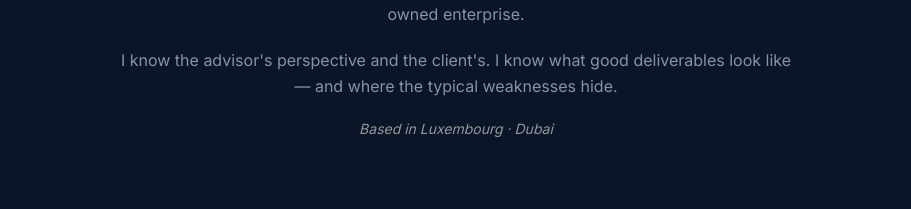
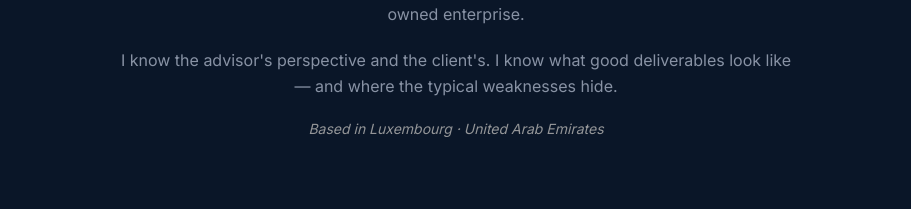
Before and after one commit to carolinejunker/jdm-advisory, a Next.js app: page /en/second-opinion in a window 1280 px wide. Shown: the part 3284-3493 px from the top of the page, without its empty margins (184-1095 px from the left). Built offline with nearby package versions, Linux system fonts and the light colour scheme; a web font is replaced by a local one.

Commit message:
Change Dubai → United Arab Emirates on Second Opinion pages

```diff
--- a/src/app/en/second-opinion/layout.tsx
+++ b/src/app/en/second-opinion/layout.tsx
@@ -3,7 +3,7 @@ import type { Metadata } from "next";
 export const metadata: Metadata = {
   title: "Your Second Opinion — Independent Reviews & Due Diligence | Jens Druckenmüller",
   description:
-    "Independent review of advisory deliverables, due diligence and internal audit. AI-augmented analysis, human judgement. Luxembourg & Dubai.",
+    "Independent review of advisory deliverables, due diligence and internal audit. AI-augmented analysis, human judgement. Luxembourg & UAE.",
   openGraph: {
     title: "Your Second Opinion — Jens Druckenmüller",
     description:
--- a/src/app/en/second-opinion/page.tsx
+++ b/src/app/en/second-opinion/page.tsx
@@ -308,7 +308,7 @@ export default function SecondOpinionPageEn() {
                 good deliverables look like — and where the typical weaknesses hide.
               </p>
               <p className="text-cream/60 text-sm italic">
-                Based in Luxembourg · Dubai
+                Based in Luxembourg · United Arab Emirates
               </p>
             </div>
           </div>
--- a/src/app/second-opinion/layout.tsx
+++ b/src/app/second-opinion/layout.tsx
@@ -3,7 +3,7 @@ import type { Metadata } from "next";
 export const metadata: Metadata = {
   title: "Your Second Opinion — Unabhängige Reviews & Due Diligence | Jens Druckenmüller",
   description:
-    "Unabhängige Prüfung von Berater-Ergebnissen, Due Diligence und Internal Audit Reviews. AI-gestützte Analyse, menschliches Urteil. Luxemburg & Dubai.",
+    "Unabhängige Prüfung von Berater-Ergebnissen, Due Diligence und Internal Audit Reviews. AI-gestützte Analyse, menschliches Urteil. Luxemburg & UAE.",
   openGraph: {
     title: "Your Second Opinion — Jens Druckenmüller",
     description:
--- a/src/app/second-opinion/page.tsx
+++ b/src/app/second-opinion/page.tsx
@@ -309,7 +309,7 @@ export default function SecondOpinionPage() {
                 wo die typischen Schwachstellen liegen.
               </p>
               <p className="text-cream/60 text-sm italic">
-                Standorte: Luxemburg · Dubai
+                Standorte: Luxemburg · United Arab Emirates
               </p>
             </div>
           </div>
```
